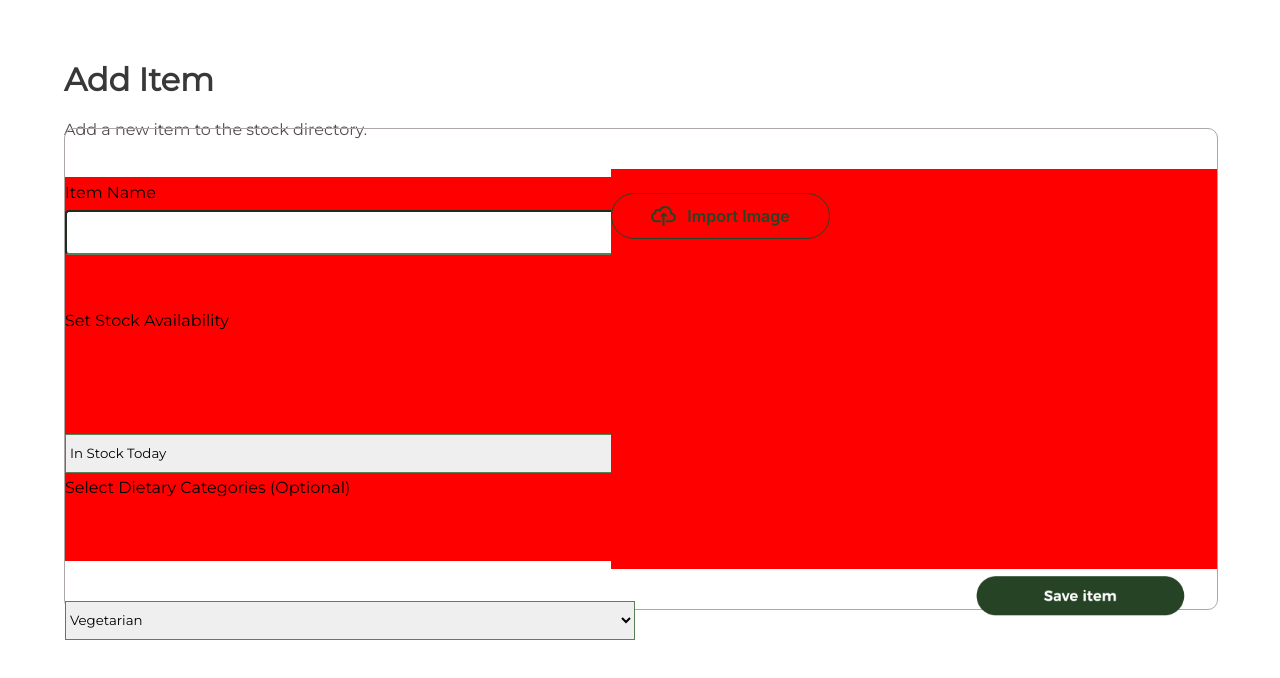
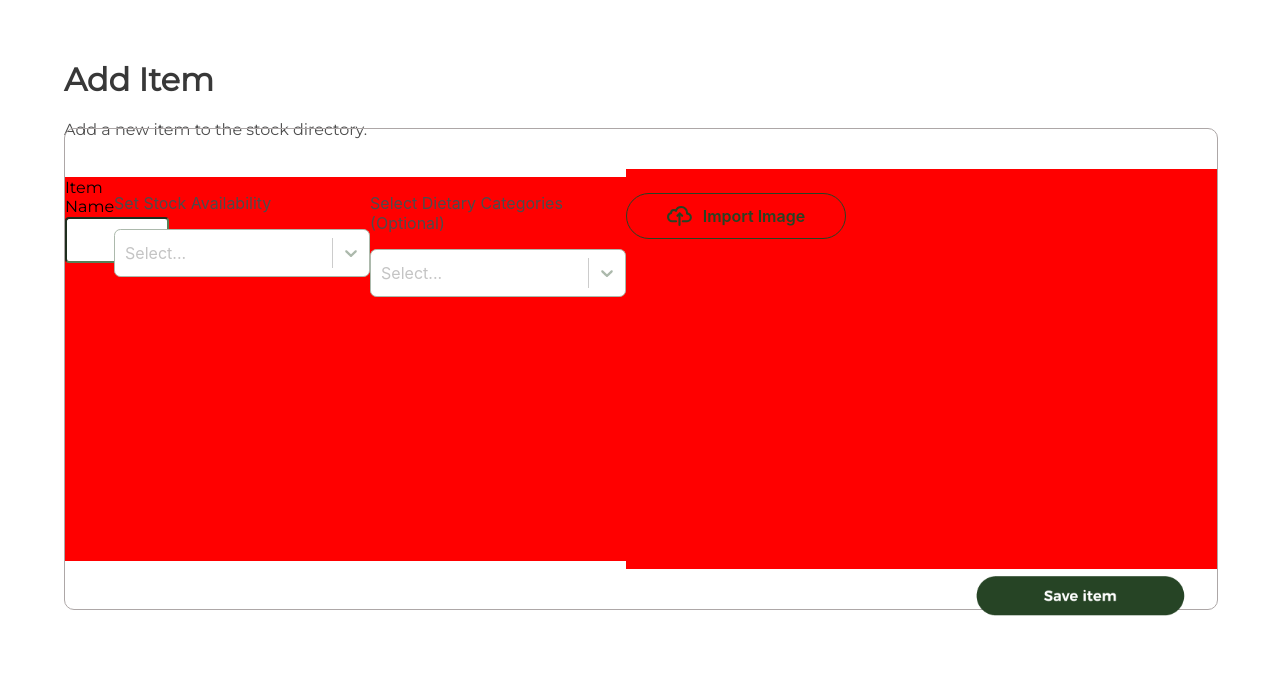
Before and after one commit to codebase-berkeley/berkeley-food-pantry, a React (Create React App) app in the folder client/: page / in a window 1280 px wide. Shown: the top 678 px of the page. Built offline with nearby package versions, Linux system fonts and the light colour scheme.

Commit message:
modified dropdowns, still needs styling

```diff
--- a/client/package.json
+++ b/client/package.json
@@ -9,6 +9,7 @@
     "react": "^17.0.2",
     "react-dom": "^17.0.2",
     "react-scripts": "5.0.0",
+    "react-select": "^5.2.2",
     "web-vitals": "^2.1.0"
   },
   "scripts": {
--- a/client/src/AddFood.css
+++ b/client/src/AddFood.css
@@ -145,3 +145,22 @@ label, input{
     height: 50vh;
     width: 50vw;
 }
+
+.filter-by {
+    /* background-color: red; */
+    /* padding-top: 5vw; */
+    display: flex;
+    flex-direction: column;
+    justify-content: flex-start;
+    align-items: flex-start;
+    padding-bottom: 2vh;
+
+}
+
+.sort-by {
+    /* background-color: lightgreen; */
+    display: flex;
+    flex-direction: column;
+    align-items: flex-start;
+    padding-bottom: 2vh;
+}
--- a/client/src/AddFood.js
+++ b/client/src/AddFood.js
@@ -1,6 +1,63 @@
 import './AddFood.css';
 import saveitembutton from './assets/saveitembutton.png';
 import importimagecloud from './assets/import-image-cloud.svg';
+
+import React from "react";
+import Select, { NonceProvider } from 'react-select';
+import makeAnimated from 'react-select/animated';
+// import { borderColor } from "@mui/system";
+
+const todayStock = [
+    { value: 'in stock', label: 'In stock today' },
+    { value: 'out of stock', label: 'Out of stock today' }
+]
+
+const dietaryCategories = [
+    { value: 'vegan', label: 'Vegan' },
+    { value: 'vegetarian', label: 'Vegetarian' }
+]
+
+const animatedComponents = makeAnimated();
+const customStyles = {
+    placeholder: (defaultStyles) => ({
+        ...defaultStyles,
+        color: '#C4C4C4',
+    }),
+
+    option: (provided, state) => ({
+        ...provided,
+        height: '6vh',
+        backgroundColor: state.isFocused ? "#E5E5E5" : null,
+    }),
+
+    dropdownIndicator: base => ({
+        ...base,
+        color: "#ACB9AC"
+    }),
+
+    IndicatorSeparator: () => null,
+
+    control: (provided, state) => ({
+        height: '6vh',
+        ...provided,
+        width: '20vw',
+        borderRadius: '.5vw',
+        border: state.isFocused ? '1.5px solid #ACB9AC' : '1.5px solid #ACB9AC',
+        boxShadow: state.isFocused ? '1.5px solid #ACB9AC' : '1.5px solid #ACB9AC',
+        '&:hover': {
+            border: state.isFocused ? '1.5px solid #ACB9AC' : '1.5px solid #ACB9AC'
+        }
+    }),
+
+    multiValue: (provided, state) => {
+        const opacity = state.isDisabled ? 0.5 : 1;
+        const transition = 'opacity 300ms';
+
+        return {
+            ...provided, opacity, transition, borderRadius: '20px', paddingLeft: '5px', paddingRight: '5px'
+        };
+    }
+}
 
 export default function AddFood() {
     return(
@@ -13,12 +70,14 @@ export default function AddFood() {
             </div>
                 <div className = 'main-add-food-component-container'>
                     <div className = 'item-selections'>
+
+
                     <form>
                         <label className = "item-name-input">
                             Item Name
                             <input type="text" name="name" />
                          </label>
-                         <label for="stock-select-list">Set Stock Availability</label>
+                         {/* <label for="stock-select-list">Set Stock Availability</label>
                             <select className="stock-select-list" id="selectList">
                                 <option value="option 1">In Stock Today</option>
                                 <option value="option 2">Not in Stock</option>
@@ -28,8 +87,34 @@ export default function AddFood() {
                                 <option value="option 1">Vegetarian</option>
                                 <option value="option 2">Vegan</option>
                                 <option value="option 3">None</option>
-                            </select>
+                            </select> */}
                     </form>
+
+                    <div className="stock-dropdown">
+                        <p id="filterControlLabel">Set Stock Availability</p>
+                        <div id="filter-dropdown">
+                            <Select className="custom-dropdown"
+                                styles={customStyles}
+                                closeMenuOnSelect={false}
+                                components={animatedComponents}
+                                placeholder="Select..."
+                                options={todayStock}
+                            />
+                        </div>
+                    </div>
+
+                    <div className="categories-dropdown">
+                        <p id="filterControlLabel">Select Dietary Categories (Optional)</p>
+                        <div>
+                            <Select className="custom-dropdown"
+                                styles={customStyles}
+                                closeMenuOnSelect={true}
+                                components={animatedComponents}
+                                isMulti
+                                options={dietaryCategories}
+                            />
+                        </div>
+                    </div>
                     </div>
                     <div className = 'right-side-container'>
                     <div className = 'import-image-button'>
```
Also changed, not shown: 1 other file (tests, documents, lock files or other folders).
